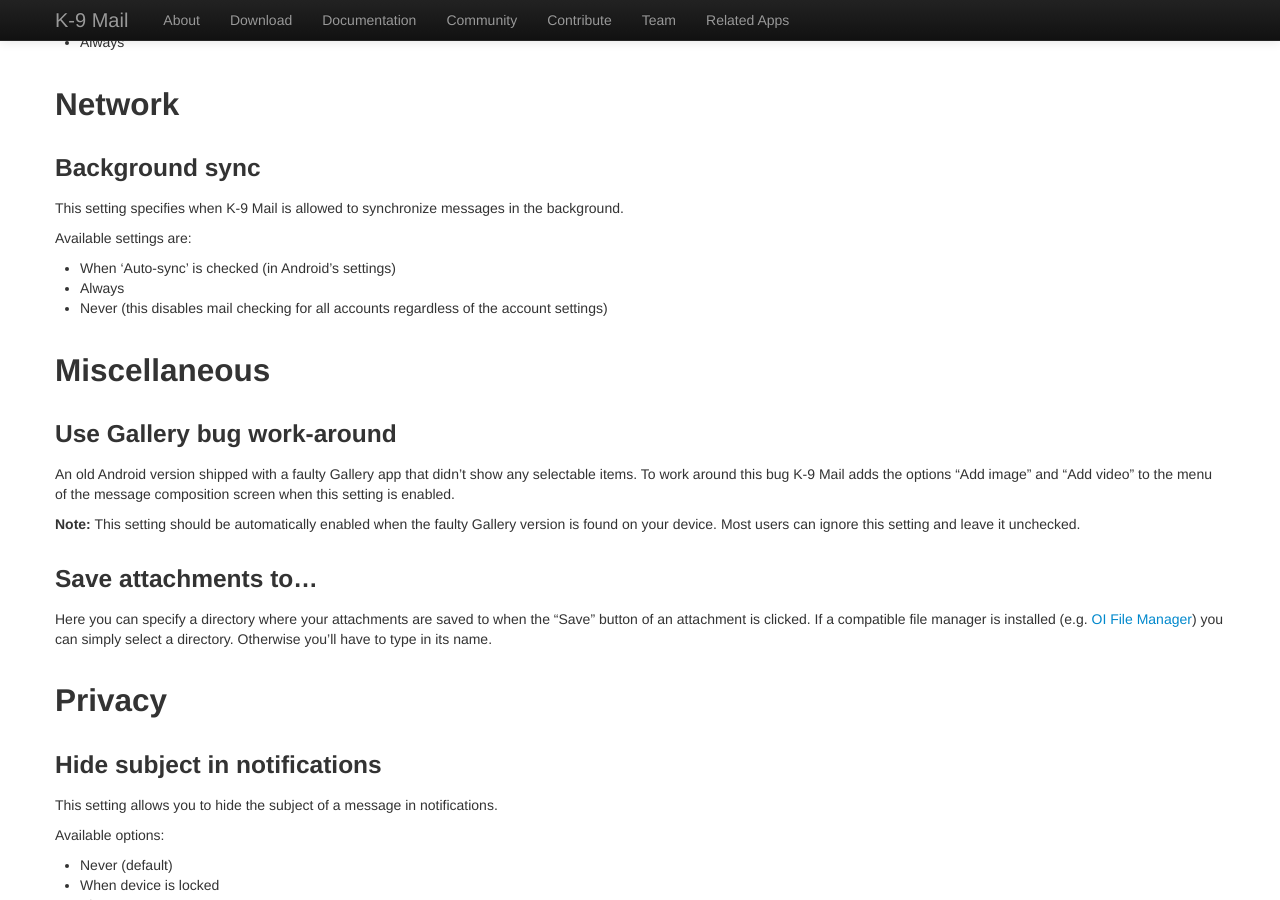
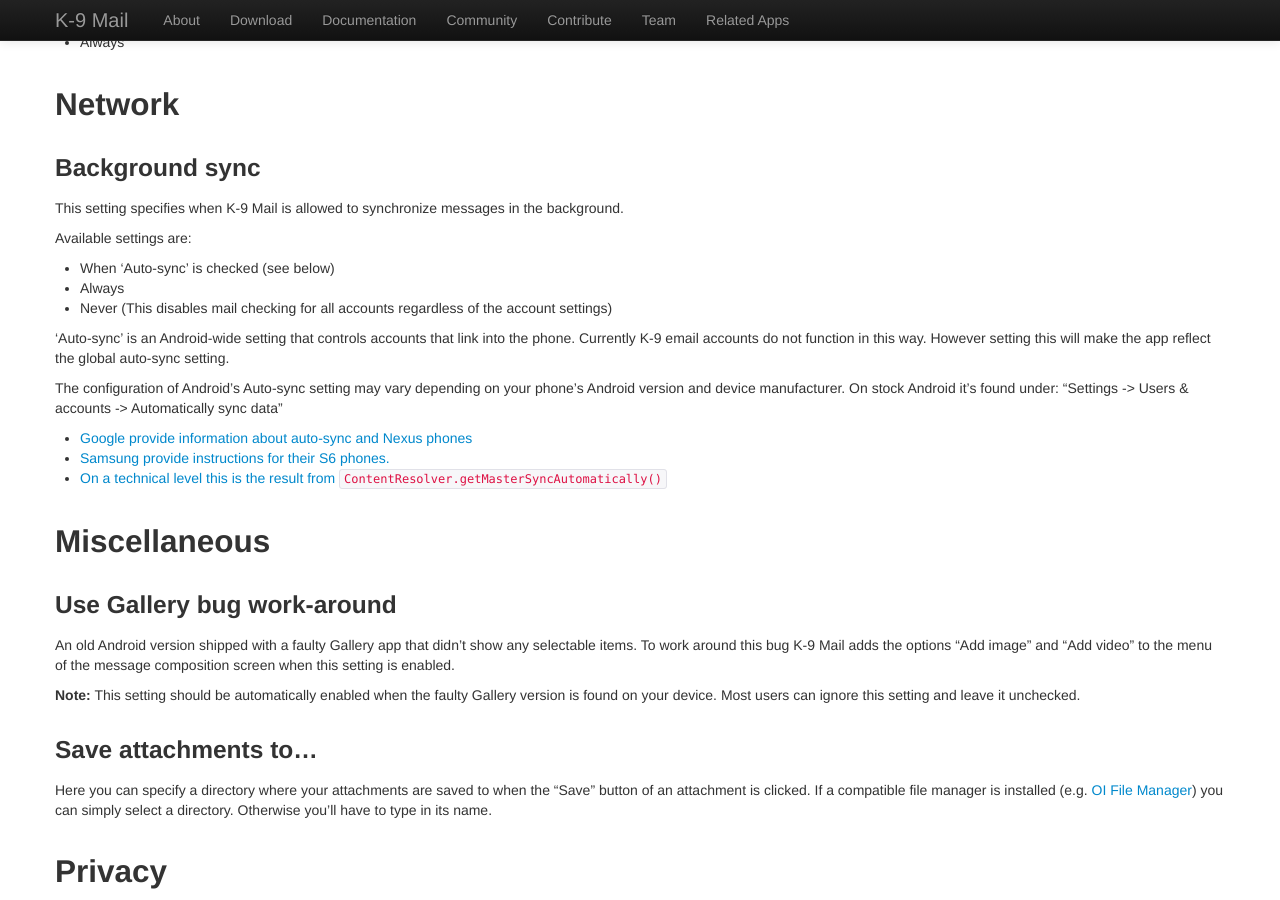
Before and after one commit to k9mail/k9mail.app, a Jekyll site: the page built from documentation/settings/global.md, in a window 1280 px wide and 900 px high, scrolled down 4943 px. Built offline with Jekyll 4.4.1, drawn with Linux system fonts in a browser that asks for light colours; nearby versions of some CDN libraries.

Commit message:
Improve documentation of 'Background sync' option
Fixes #61

```diff
--- a/documentation/settings/global.md
+++ b/documentation/settings/global.md
@@ -205,9 +205,18 @@ This setting specifies when K-9 Mail is allowed to synchronize messages in the b
 
 Available settings are:
 
-* When 'Auto-sync' is checked (in Android's settings)
+* When 'Auto-sync' is checked (see below)
 * Always
-* Never (this disables mail checking for all accounts regardless of the account settings)
+* Never (This disables mail checking for all accounts regardless of the account settings)
+
+'Auto-sync' is an Android-wide setting that controls accounts that link into the phone. Currently K-9 email accounts do not function in this way. However setting this will make the app reflect the global auto-sync setting.
+
+The configuration of Android's Auto-sync setting may vary depending on your phone's Android version and device manufacturer. On stock Android it's found under: "Settings -> Users & accounts -> Automatically sync data"
+
+* [Google provide information about auto-sync and Nexus phones](https://support.google.com/nexus/answer/2840875?hl=en-GB)
+* [Samsung provide instructions for their S6 phones.](http://www.samsung.com/hk_en/support/skp/faq/1075415)
+* [On a technical level this is the result from `ContentResolver.getMasterSyncAutomatically()`](https://developer.android.com/reference/android/content/ContentResolver.html#getMasterSyncAutomatically())
+
 
 ## Miscellaneous
 
```
